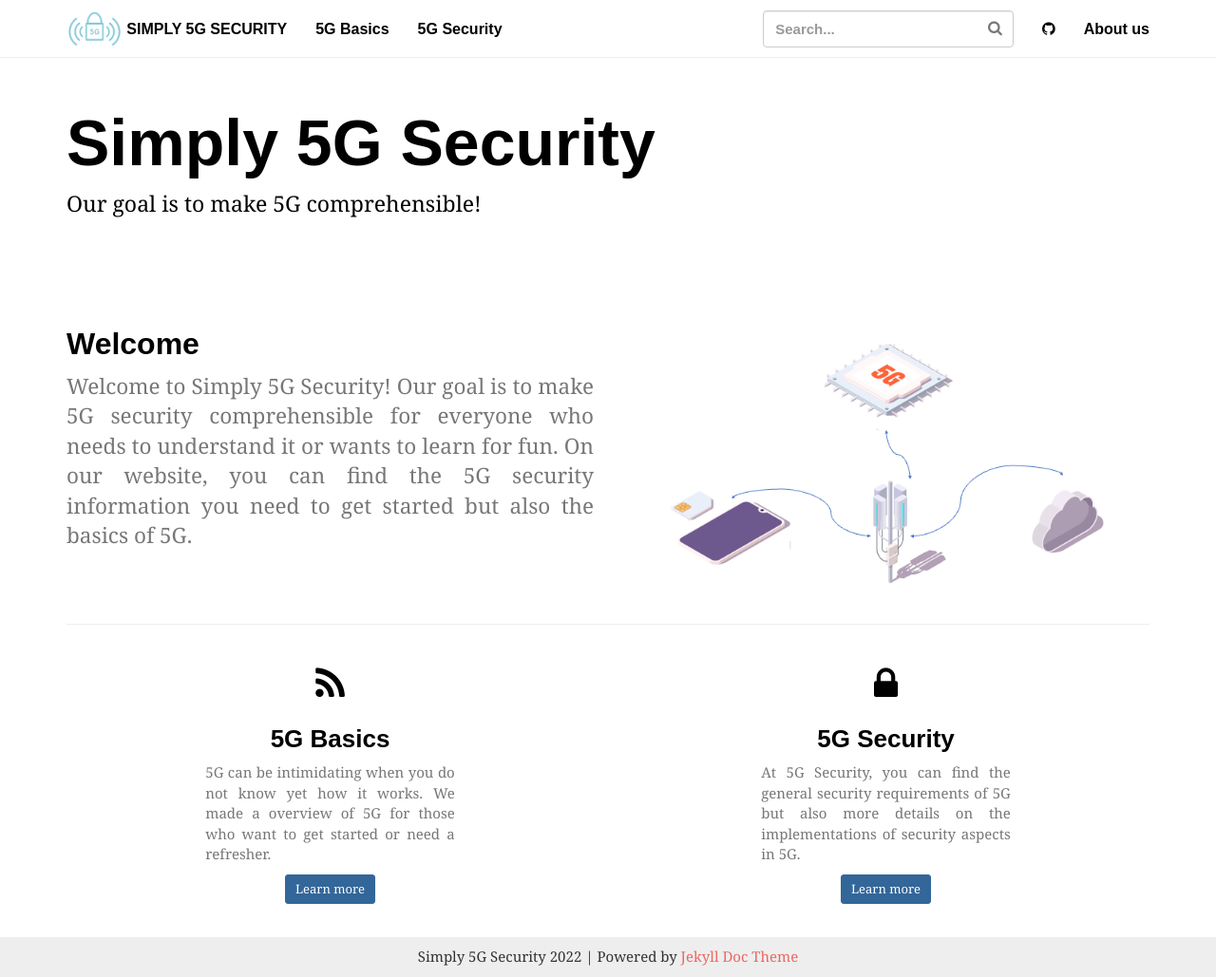
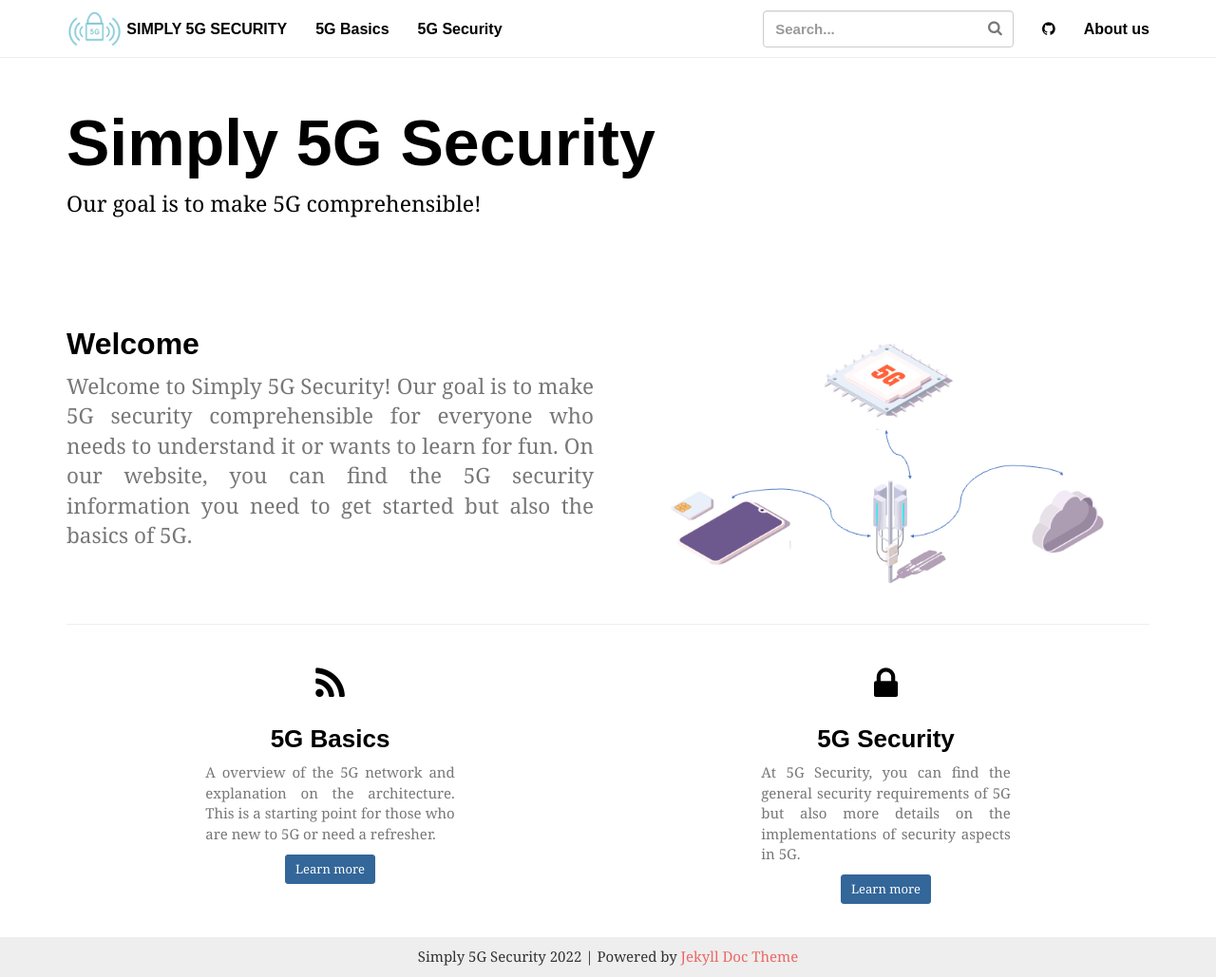
Before and after one commit to PienvandenAbeele/Simply5GSecurity, a Jekyll site: the page built from docs/index.html, in a window 1280 px wide and 1029 px high. Shown: the whole window at 95% size. Built offline with Jekyll 4.4.1, drawn with Linux system fonts in a browser that asks for light colours; some web fonts are replaced.

Commit message:
landing page fix

```diff
--- a/docs/index.html
+++ b/docs/index.html
@@ -30,7 +30,7 @@ layout: default
                     </p>
                 </div>
                 <div class="col-sm-6">
-                    <p align="justify">5G can be intimidating when you do not know yet how it works. We made a overview of 5G for those who want to get started or need a refresher.
+                    <p align="justify">A overview of the 5G network and explanation on the architecture. This is a starting point for those who are new to 5G or need a refresher.
                     </p>
                 </div>
             </div>
```
